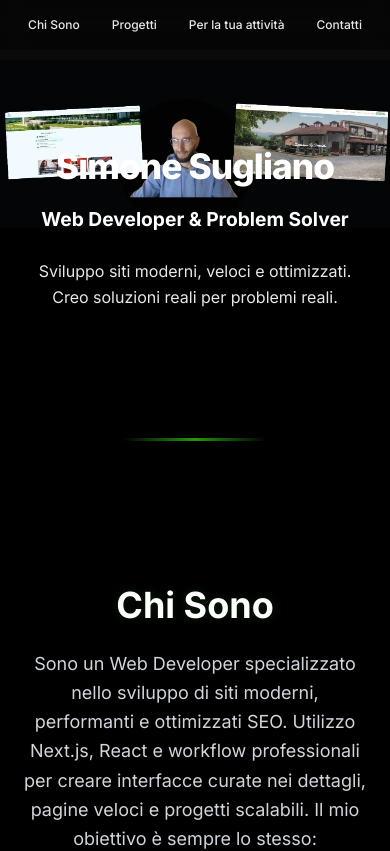
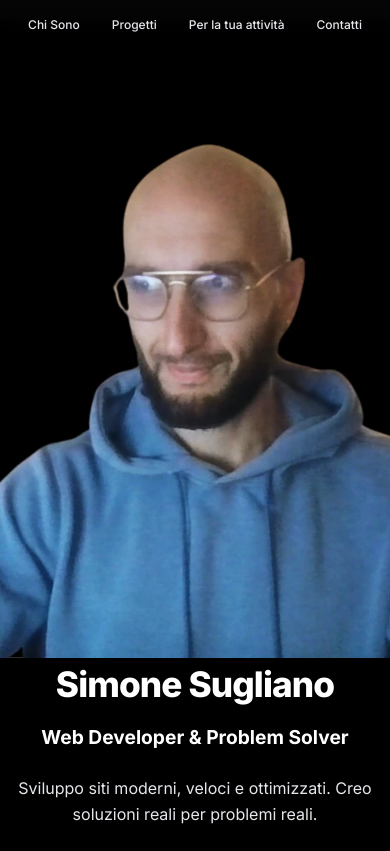
Before and after one commit to simonesugliano/simone-portfolio, a Next.js app: page / in a window 390 px wide. Shown: the top 851 px of the page. Built offline with nearby package versions, Linux system fonts and the light colour scheme.

Commit message:
Aggiornamento hero + immagini responsive

```diff
--- a/app/page.tsx
+++ b/app/page.tsx
@@ -137,23 +137,42 @@ export default function Home() {
 {/* HERO */}
 <header
   className="
-    section-slide-down relative w-full
-    flex items-center justify-center text-center px-6
-    text-white bg-black
-
-    mt-[60px]
-    pt-[80px]           /* spazio per navbar */
-    pb-16                /* spazio sotto per non tagliare il testo */
-
-    bg-[url('/heroPortfolio.webp')]
-    bg-top bg-no-repeat bg-contain
-
-    [@media(max-width:350px)]:bg-[url('/heroSmartphone.webp')]
-    [@media(max-width:350px)]:bg-cover
-    [@media(max-width:350px)]:bg-center
+    section-slide-down w-full
+    text-center text-white bg-black
+mt-[20px] md:mt-[0px]
+pt-[40px] md:pt-[0px]
   "
 >
-  <div className="max-w-3xl mx-auto section-fade">
+  <picture>
+  {/* IMMAGINE PER SMARTPHONE */}
+  <source
+    srcSet="/heroSmartphone.webp"
+    media="(max-width: 400px)"
+  />
+
+  {/* IMMAGINE PER DISPLAY MEDI (FINO A 600PX) */}
+  <source
+    srcSet="/heroTablet.webp"
+    media="(max-width: 600px)"
+  />
+
+  {/* IMMAGINE DESKTOP (DEFAULT) */}
+  <img
+    src="/heroPortfolio.webp"
+    alt="Simone Sugliano Portfolio Hero"
+    className="
+      w-full
+      mx-auto
+      object-contain
+
+    "
+  />
+</picture>
+
+
+
+  {/* TESTO SOTTO L'IMMAGINE */}
+  <div className="max-w-3xl mx-auto section-fade ">
     <h1 className="text-[clamp(2.2rem,6vw,4rem)] font-extrabold tracking-tight">
       Simone Sugliano
     </h1>
@@ -729,12 +748,21 @@ min-h-[220px] sm:min-h-[350px]
   >
     GitHub
   </a>
+
   <a
     href="https://linkedin.com/in/simone-sugliano-95388022b"
     target="_blank"
     className="underline text-gray-300 hover:text-[#39FF14] text-lg"
   >
     LinkedIn
+  </a>
+
+  <a
+    href="https://www.facebook.com/simone.sugliano.10"
+    target="_blank"
+    className="underline text-gray-300 hover:text-[#39FF14] text-lg"
+  >
+    Facebook
   </a>
 </nav>
 
```
Also changed, not shown: public/heroTablet.webp (added). Lines whose indentation alone changed are shown as unchanged.
